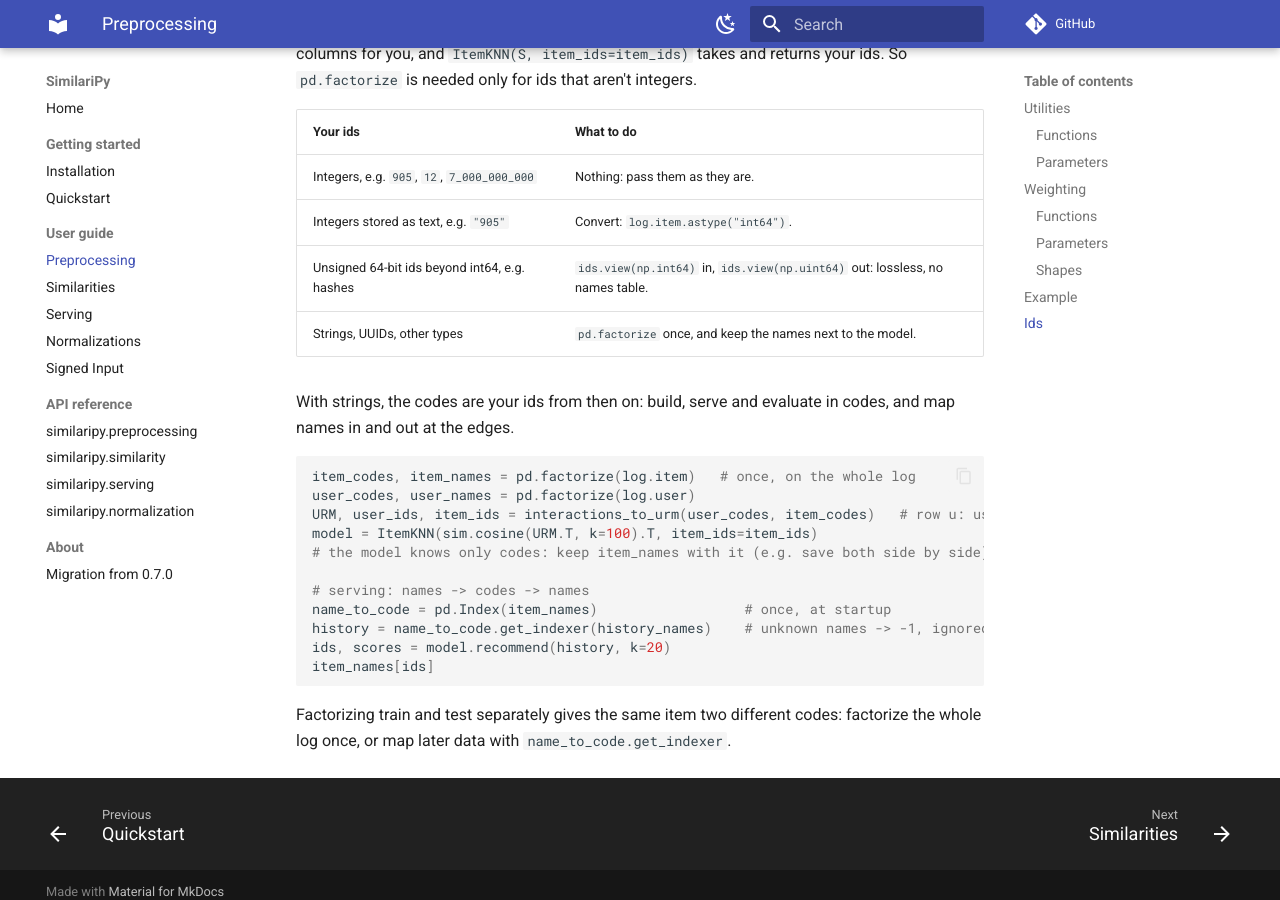
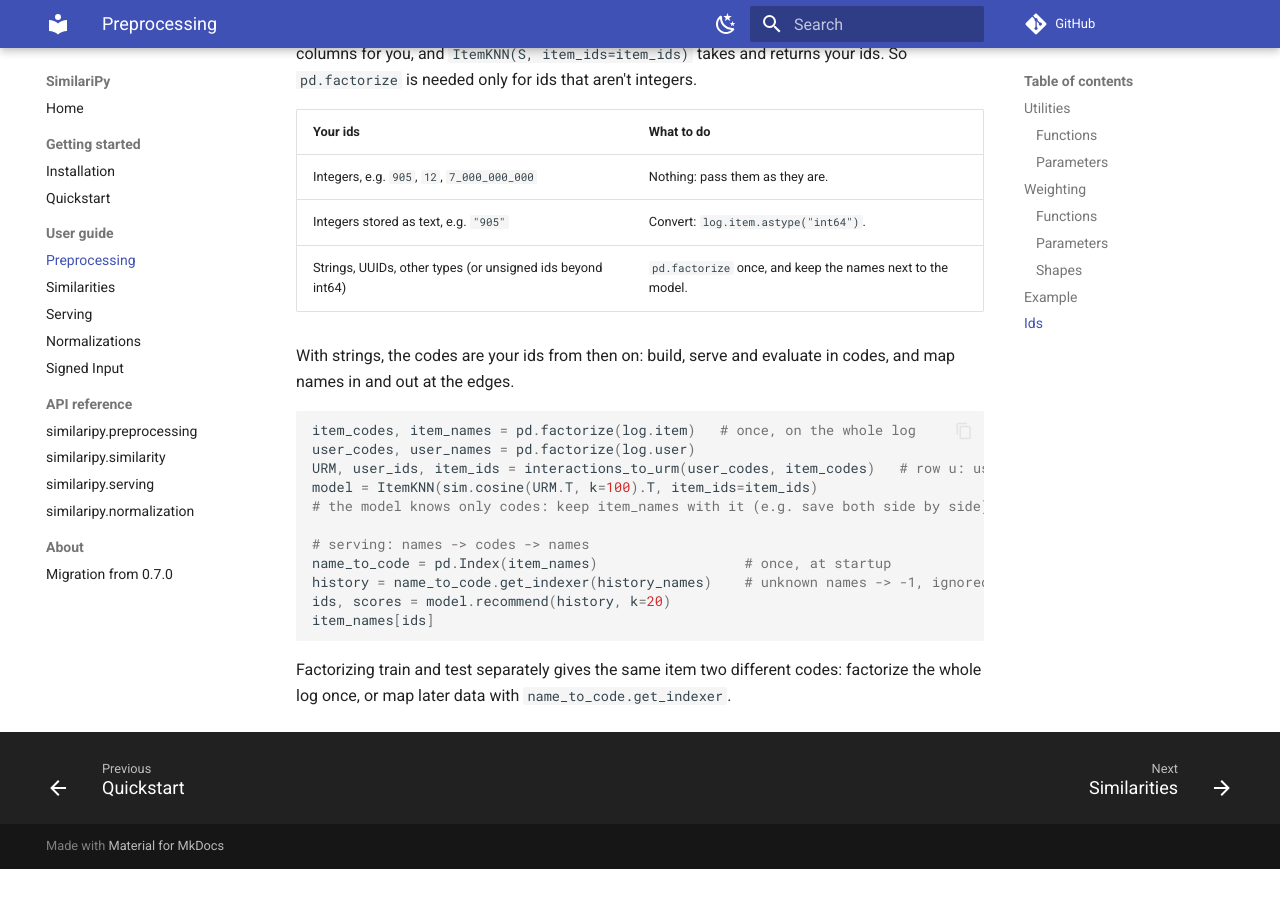
Before and after one commit to bogliosimone/similaripy, an MkDocs documentation site: the page built from docs/preprocessing.md, in a window 1280 px wide and 900 px high, scrolled down 3950 px. Built offline with MkDocs 1.6.1 and Material for MkDocs 9.7.7, drawn with Linux system fonts in a browser that asks for light colours; comment, search, counter and statistics services are not loaded; after the commit the page ends 4819 px from its top, so only the background shows below that.

Commit message:
Revert "Ids: unsigned 64-bit hashes via view(np.int64), not factorize"
This reverts commit c3e11da5408e019586258298c3b473f301cb89ce.

```diff
--- a/docs/preprocessing.md
+++ b/docs/preprocessing.md
@@ -124,8 +124,7 @@ SimilariPy takes **integer ids** (any integer dtype, gaps fine): the URM numbers
 |----------|------------|
 | Integers, e.g. `905`, `12`, `7_000_000_000` | Nothing: pass them as they are. |
 | Integers stored as text, e.g. `"905"` | Convert: `log.item.astype("int64")`. |
-| Unsigned 64-bit ids beyond int64, e.g. hashes | `ids.view(np.int64)` in, `ids.view(np.uint64)` out: lossless, no names table. |
-| Strings, UUIDs, other types | `pd.factorize` once, and keep the names next to the model. |
+| Strings, UUIDs, other types (or unsigned ids beyond int64) | `pd.factorize` once, and keep the names next to the model. |
 
 With strings, the codes are your ids from then on: build, serve and evaluate in codes, and map names in and out at the edges.
 
```
Also changed, not shown: other parts of docs/preprocessing.md (+2 -2 lines), 2 other files.
